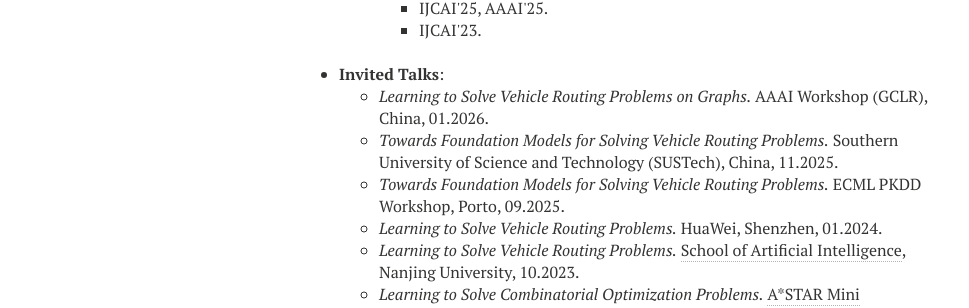
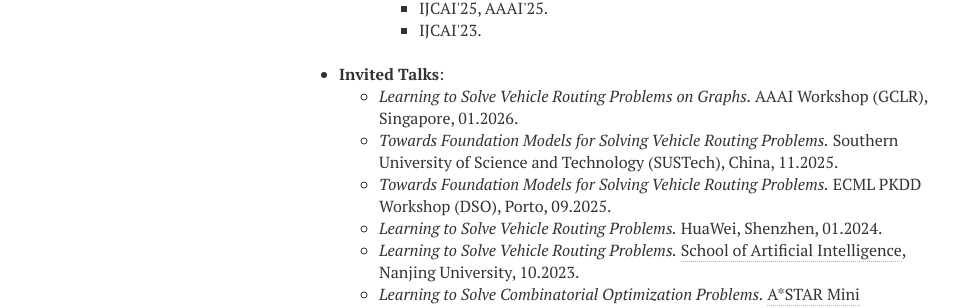
Before and after one commit to zhiguangcaosg/zhiguangcaosg.github.io, a Jekyll site: the page built from services&talks.md, in a window 1280 px wide. Shown: the part 600-908 px from the top of the page, without its empty margins (21-990 px from the left). Built offline with Jekyll 4.4.1, drawn with Linux system fonts in a browser that asks for light colours; nearby versions of some CDN libraries.

Commit message:
Update services&talks.md

```diff
--- a/services&talks.md
+++ b/services&talks.md
@@ -75,13 +75,13 @@ comments: false
 
 	<ul>
 
-	<li> <i>Learning to Solve Vehicle Routing Problems on Graphs.</i> AAAI Workshop (GCLR), China, 01.2026.
+	<li> <i>Learning to Solve Vehicle Routing Problems on Graphs.</i> AAAI Workshop (GCLR), Singapore, 01.2026.
 	</li>
 
 	<li> <i>Towards Foundation Models for Solving Vehicle Routing Problems.</i> Southern University of Science and Technology (SUSTech), China, 11.2025.
 	</li>
 
-	<li> <i>Towards Foundation Models for Solving Vehicle Routing Problems.</i> ECML PKDD Workshop, Porto, 09.2025.
+	<li> <i>Towards Foundation Models for Solving Vehicle Routing Problems.</i> ECML PKDD Workshop (DSO), Porto, 09.2025.
 	</li>
 	<li> <i>Learning to Solve Vehicle Routing Problems.</i> HuaWei, Shenzhen, 01.2024.
 	</li>
```
